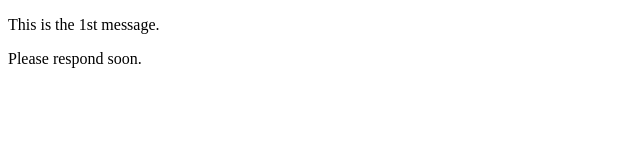
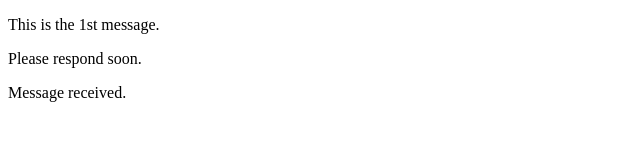
Before and after one commit to B-Radu-MG/GitTested, a plain HTML site: page index.html in a window 1280 px wide. Shown: the whole page, without its empty margins (0-640 px from the left). Drawn offline with Linux system fonts and the light colour scheme.

Commit message:
Update index.html

```diff
--- a/index.html
+++ b/index.html
@@ -13,5 +13,6 @@
     <div>
         <p>Please respond soon.</p>
     </div>
+    <p>Message received.</p>
 </body>
 </html>
```
